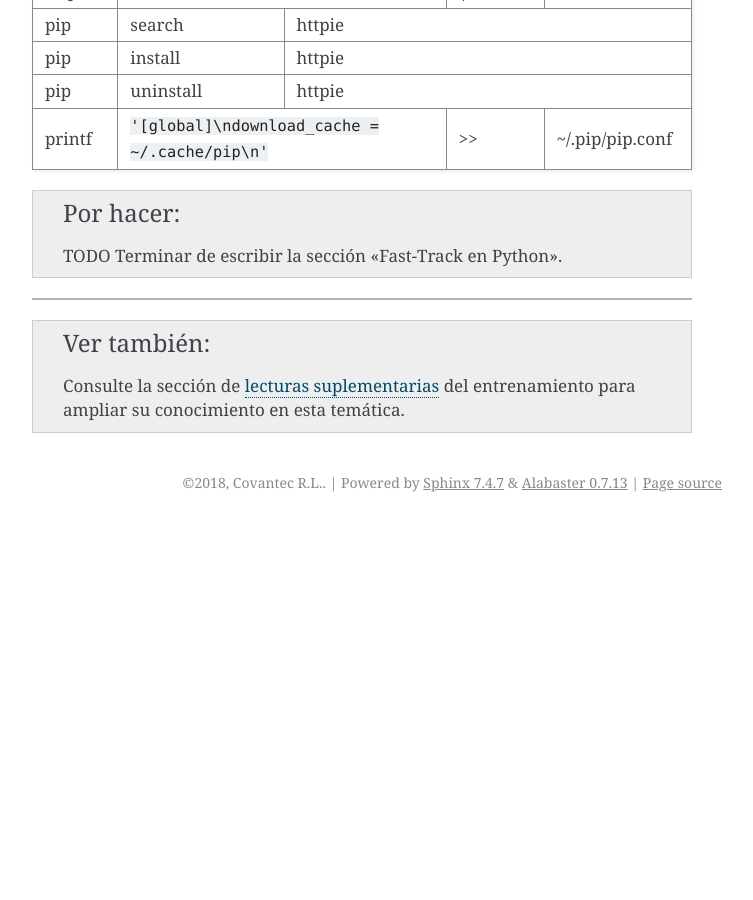
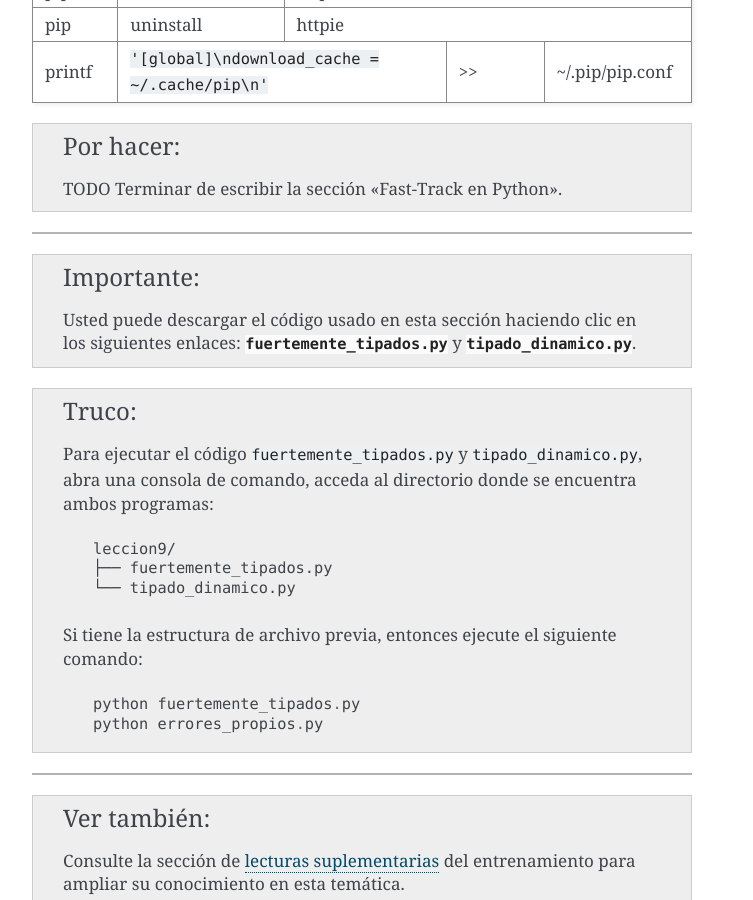
Before and after one commit to macagua/entrenamiento.frameworks_web_python, a Sphinx documentation site: the page built from source/leccion1/index.rst, in a window 1280 px wide and 900 px high, scrolled down 3028 px. Shown: the whole window, without its empty margins (388-1141 px from the left). Built offline with Sphinx 7.4.7, drawn with Linux system fonts in a browser that asks for light colours; before the commit the page ends 3550 px from its top, so only the background shows below that; some of the changed text lies outside the part shown.

Commit message:
Agregar mas recursos y lecturas de la leccion 1

```diff
--- a/source/leccion1/index.rst
+++ b/source/leccion1/index.rst
@@ -15,13 +15,17 @@
 
 #. Uso del fuertemente tipado en Python 3:
 
-   .. note::
-        Usando el código ejemplo https://gist.github.com/macagua/38a87e11b2bda5dcad8f0d39aad00b0f
+.. literalinclude:: ../../recursos/leccion1/fuertemente_tipados.py
+    :language: python
+    :lines: 1-25
+
 
 #. Uso tipado dinámico en Python 3:
 
-   .. note::
-        Usando el código ejemplo https://gist.github.com/macagua/637116aec6892fa911c6522ada09c497
+.. literalinclude:: ../../recursos/leccion1/tipado_dinamico.py
+    :language: python
+    :lines: 1-20
+
 
 #. Uso de Clases en Python 3:
 
@@ -173,6 +177,35 @@
 
 ----
 
+
+.. important::
+    Usted puede descargar el código usado en esta sección haciendo clic en los
+    siguientes enlaces:
+    :download:`fuertemente_tipados.py <../../recursos/leccion1/fuertemente_tipados.py>`
+    y :download:`tipado_dinamico.py <../../recursos/leccion1/tipado_dinamico.py>`.
+
+
+.. tip::
+    Para ejecutar el código :file:`fuertemente_tipados.py` y :file:`tipado_dinamico.py`,
+    abra una consola de comando, acceda al directorio donde se encuentra ambos programas:
+
+    ::
+
+        leccion9/
+        ├── fuertemente_tipados.py
+        └── tipado_dinamico.py
+
+    Si tiene la estructura de archivo previa, entonces ejecute el siguiente comando:
+
+    ::
+
+        python fuertemente_tipados.py
+        python errores_propios.py
+
+
+----
+
+
 .. seealso::
 
     Consulte la sección de :ref:`lecturas suplementarias <lecturas_suplementarias_leccion1>`
--- a/source/lecturas.rst
+++ b/source/lecturas.rst
@@ -28,6 +28,12 @@
 
 Lección 1 - Fast-Track en Python
 --------------------------------
+
+- `Uso del fuertemente tipado en Python 3 <https://gist.github.com/macagua/38a87e11b2bda5dcad8f0d39aad00b0f>`_.
+
+- `Uso tipado dinámico en Python 3 <https://gist.github.com/macagua/637116aec6892fa911c6522ada09c497>`_.
+
+- `Uso de Clases en Python 3 <https://gist.github.com/macagua/c3b8141f5eaf44b891d536861d42bf7f>`_.
 
 - Materiales del entrenamiento `Programación en Python - Nivel básico <https://entrenamiento-python-basico.readthedocs.io/es/latest/>`_.
 
```
Also changed, not shown: 2 other files.
